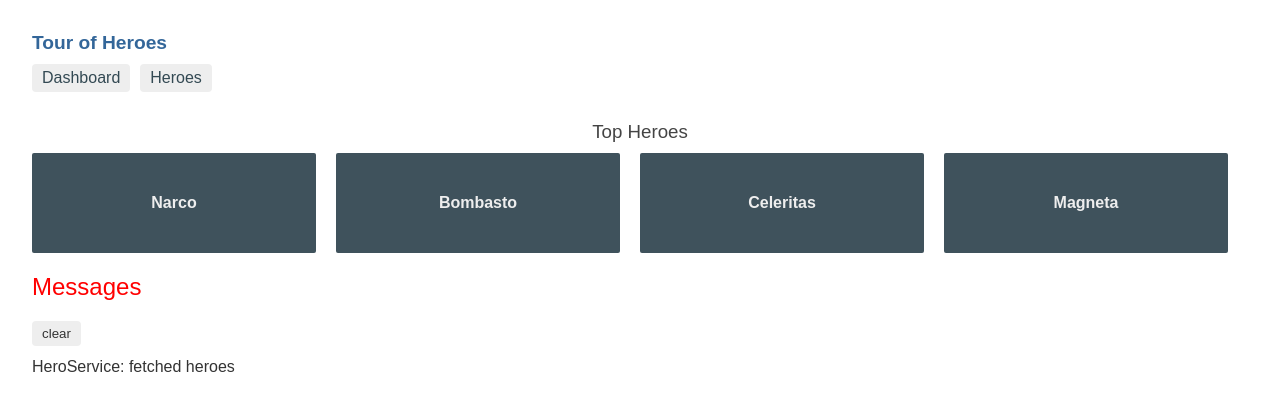
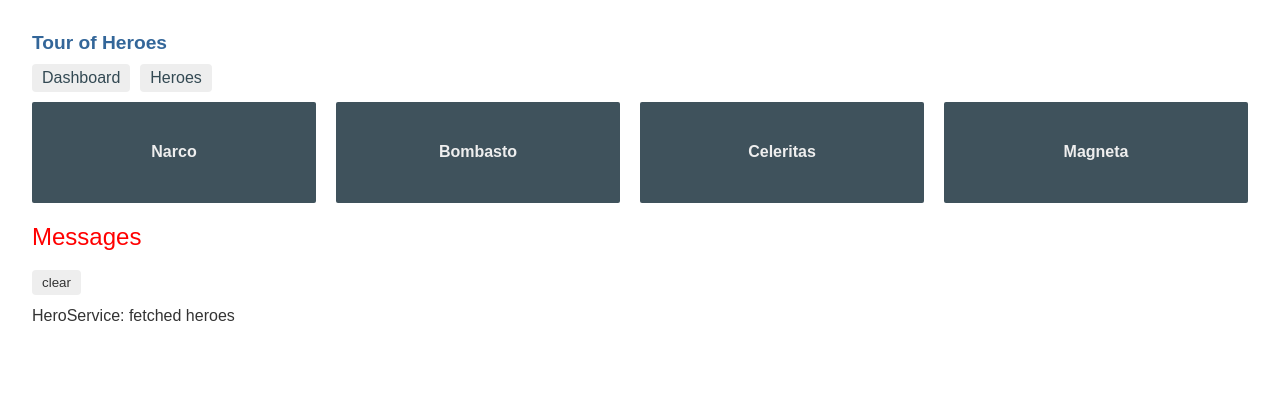
Before and after one commit to ecosse3/Tour-of-Heroes-Angular, an Angular app: page /dashboard in a window 1280 px wide. Shown: the top 410 px of the page. Built offline with nearby package versions, Linux system fonts and the light colour scheme.

Commit message:
Updated components view

```diff
--- a/src/app/dashboard/dashboard.component.html
+++ b/src/app/dashboard/dashboard.component.html
@@ -1,8 +1,5 @@
-<h3>Top Heroes</h3>
-<div class="grid grid-pad">
-  <a *ngFor="let hero of heroes" class="col-1-4">
-    <div class="module hero">
-      <h4>{{hero.name}}</h4>
-    </div>
-  </a>
-</div>
+<a *ngFor="let hero of heroes" class="col-1-4" routerLink="/detail/{{hero.id}}">
+  <div class="module hero">
+    <h4>{{hero.name}}</h4>
+  </div>
+</a>
--- a/src/app/hero-detail/hero-detail.component.html
+++ b/src/app/hero-detail/hero-detail.component.html
@@ -9,3 +9,5 @@
   </div>
 
 </div>
+
+<button (click)="goBack()">go back</button>
--- a/src/app/heroes/heroes.component.html
+++ b/src/app/heroes/heroes.component.html
@@ -1,6 +1,7 @@
-<h2>My Heroes</h2>
 <ul class="heroes">
-  <li *ngFor="let hero of heroes" [class.selected]="hero === selectedHero" (click)="onSelect(hero)">
-    <span class="badge">{{hero.id}}</span> {{hero.name}}
+  <li *ngFor="let hero of heroes">
+    <a routerLink="/detail/{{hero.id}}">
+      <span class="badge">{{hero.id}}</span> {{hero.name}}
+    </a>
   </li>
 </ul>
```
